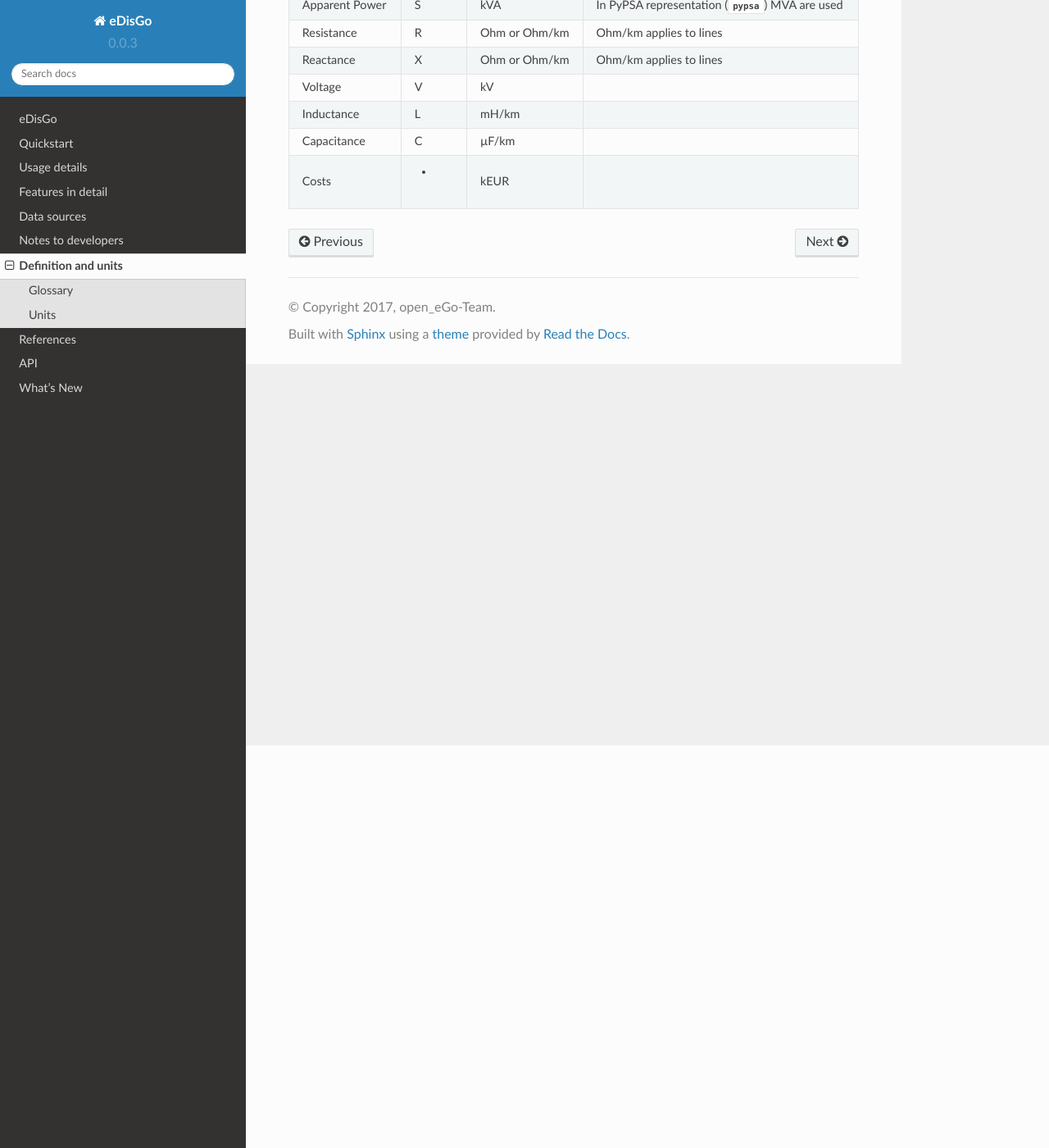
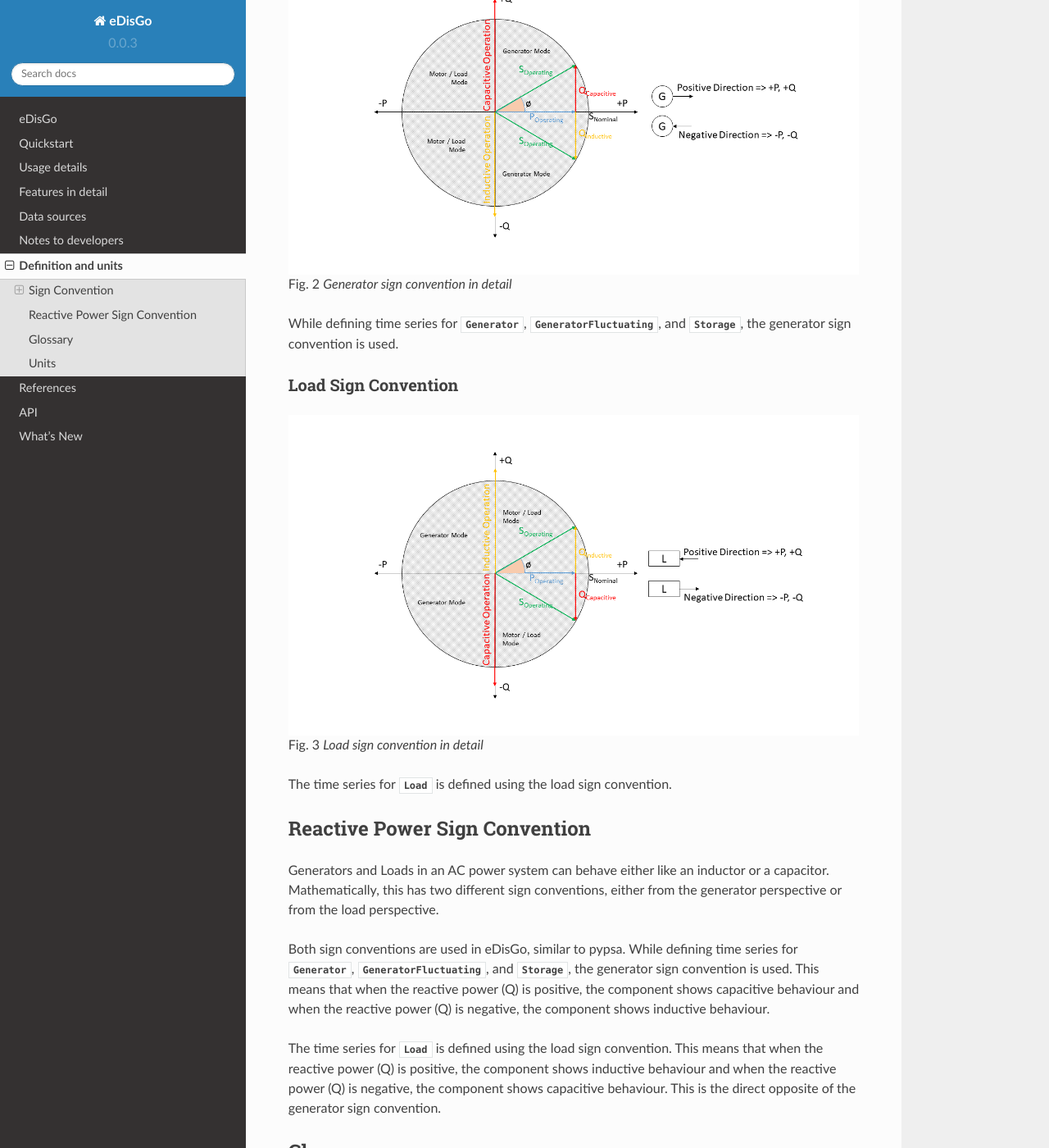
Before and after one commit to openego/eDisGo, a Sphinx documentation site: the page built from doc/definitions_and_units.rst, in a window 1280 px wide and 1400 px high, scrolled down 491 px. Shown: the whole window at 82% size. Built offline with Sphinx 7.4.7 and the Read the Docs theme 2.0.0, drawn with Linux system fonts in a browser that asks for light colours; formulas are drawn with MathJax 3; some of the changed text lies outside the part shown.

Commit message:
Documentation for the Generator sign convention, and docstrings for Load, Storages and GeneratorFluctating in q_sign and power_factor_mode setter

```diff
--- a/doc/definitions_and_units.rst
+++ b/doc/definitions_and_units.rst
@@ -1,6 +1,52 @@
 Definition and units
 ====================
 
+Sign Convention
+---------------
+
+Generators and Loads in an AC power system can behave either like an inductor or a capacitor. Mathematically,
+this has two different sign conventions, either from the generator perspective or from the load perspective.
+This is defined by the direction of power flow from the component.
+
+Both sign conventions are used in eDisGo depending upon the components being defined, similar to pypsa.
+
+Generator Sign Convention
+^^^^^^^^^^^^^^^^^^^^^^^^^
+.. _generator_sign_convention_label:
+.. figure:: images/cosphi-sign-convention_generation.png
+
+    Generator sign convention in detail
+
+While defining time series for :class:`~.grid.components.Generator`, :class:`~.grid.components.GeneratorFluctuating`,
+and :class:`~.grid.components.Storage`, the generator sign convention is used.
+
+
+Load Sign Convention
+^^^^^^^^^^^^^^^^^^^^
+.. _load_sign_convention_label:
+.. figure:: images/cosphi-sign-convention_load.png
+
+    Load sign convention in detail
+
+The time series for :class:`~.grid.components.Load` is defined using the load sign convention.
+
+
+Reactive Power Sign Convention
+------------------------------
+
+Generators and Loads in an AC power system can behave either like an inductor or a capacitor. Mathematically,
+this has two different sign conventions, either from the generator perspective or from the load perspective.
+
+Both sign conventions are used in eDisGo, similar to pypsa. While defining time series for
+:class:`~.grid.components.Generator`, :class:`~.grid.components.GeneratorFluctuating`, and
+:class:`~.grid.components.Storage`, the generator sign convention is used. This means that when
+the reactive power (Q) is positive, the component shows capacitive behaviour and when the reactive power (Q) is
+negative, the component shows inductive behaviour.
+
+The time series for :class:`~.grid.components.Load` is defined using the load sign convention. This means
+that when the reactive power (Q) is positive, the component shows inductive behaviour and when the
+reactive power (Q) is negative, the component shows capacitive behaviour. This is the direct opposite of the
+generator sign convention.
 
 Glossary
 --------
```
Also changed, not shown: doc/images/cosphi-sign-convention_generation.png (added), doc/images/cosphi-sign-convention_load.png (added), 1 other file.
